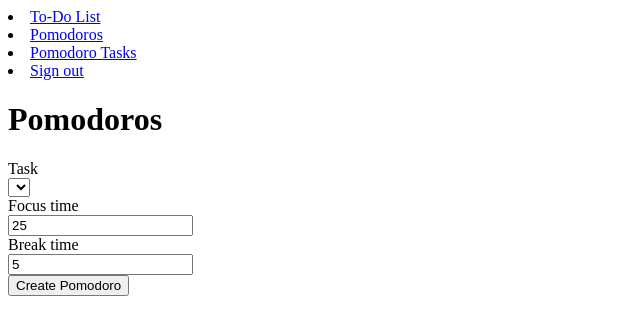
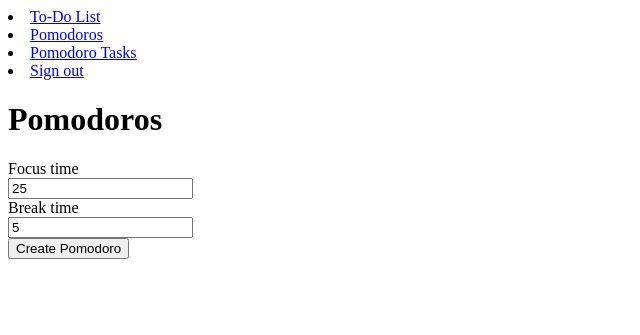
Before and after one commit to Jorge-Pioquinto/project-pomodoro, a Rails app: page /pomodoros in a window 1280 px wide. Shown: the top 335 px of the page, without its empty margins (0-640 px from the left). Run offline with Rails 7, Linux system fonts and the light colour scheme; a user stored in the database is signed in; data that the repository does not hold is empty; some libraries are stand-ins or nearby versions.

Commit message:
Fix nested attributes bug in Task model and Pomodoros form

```diff
--- a/app/models/task.rb
+++ b/app/models/task.rb
@@ -22,4 +22,5 @@ class Task < ApplicationRecord
   has_many :pomodoros, through: :pomodoro_tasks
 
   accepts_nested_attributes_for :pomodoro_tasks
+  accepts_nested_attributes_for :pomodoros
 end
--- a/app/views/pomodoros/_form.html.erb
+++ b/app/views/pomodoros/_form.html.erb
@@ -11,12 +11,12 @@
     </div>
   <% end %>
 
-  <div>
-<%= form.fields_for(:pomodoro_tasks, pomodoro.new_record? ? pomodoro.pomodoro_tasks.new : pomodoro.pomodoro_tasks) do |pomodoro_tasks_form| %>
-      <%= form.label :task_id, style: "display: block" %>
-      <%= pomodoro_tasks_form.select :task_id, Task.all.collect { |t| [t.description, t.id] }, selected: Task.order(created_at: :desc).first&.id, include_blank: false %>
-    <% end %>
-  </div>
+<!--<div>-->
+<%#= form.fields_for(:pomodoro_tasks, pomodoro.new_record? ? pomodoro.pomodoro_tasks.new : pomodoro.pomodoro_tasks) do |pomodoro_tasks_form| %>
+      <%#= form.label :task_id, style: "display: block" %>
+      <%#= pomodoro_tasks_form.select :task_id, Task.all.collect { |t| [t.description, t.id] }, selected: Task.order(created_at: :desc).first&.id, include_blank: false %>
+    <%# end %>
+<!--  </div>-->
 
   <div>
     <%= form.label :focus_time, style: "display: block" %>
```
Also changed, not shown: db/development.sqlite3.
